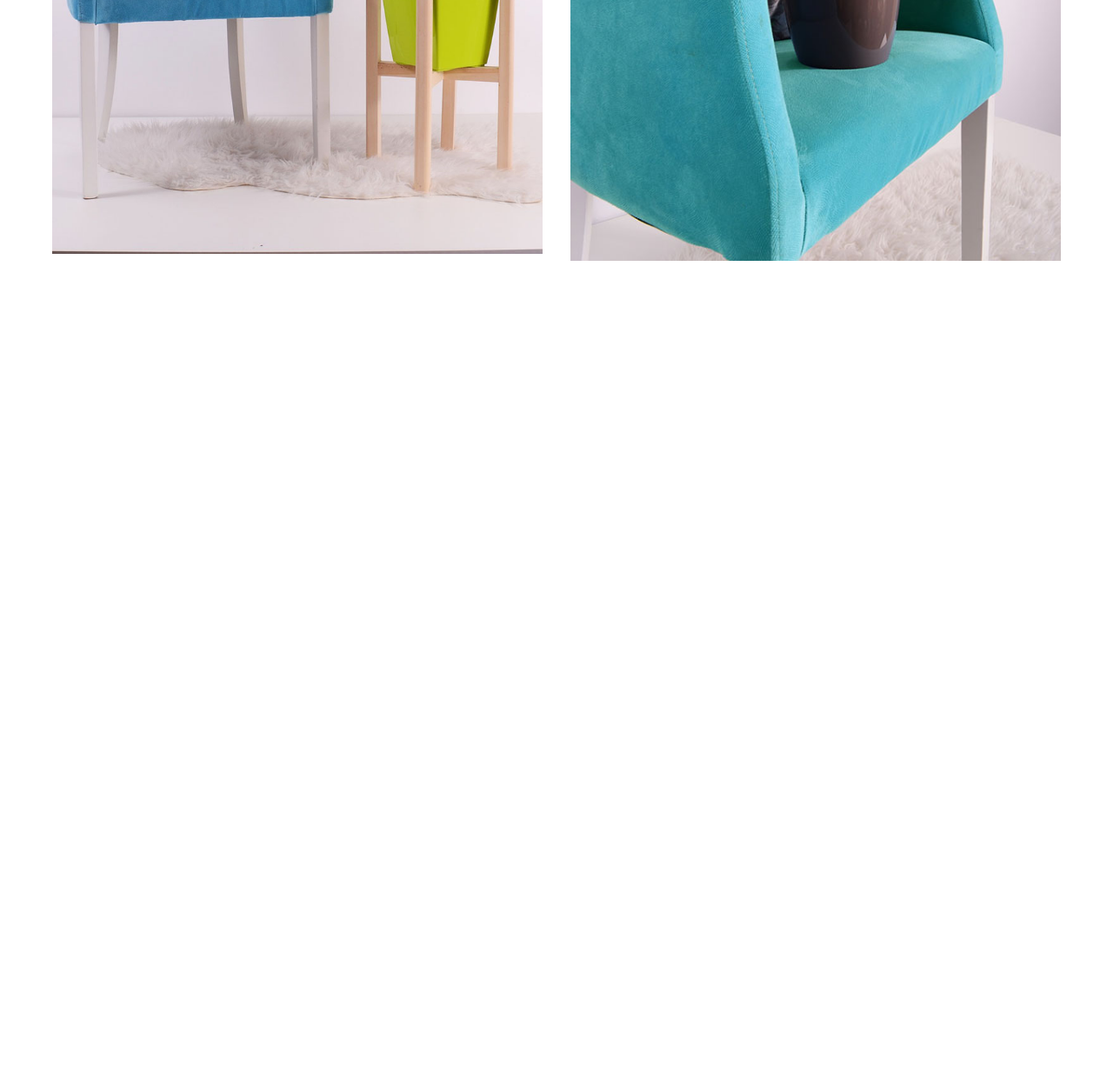
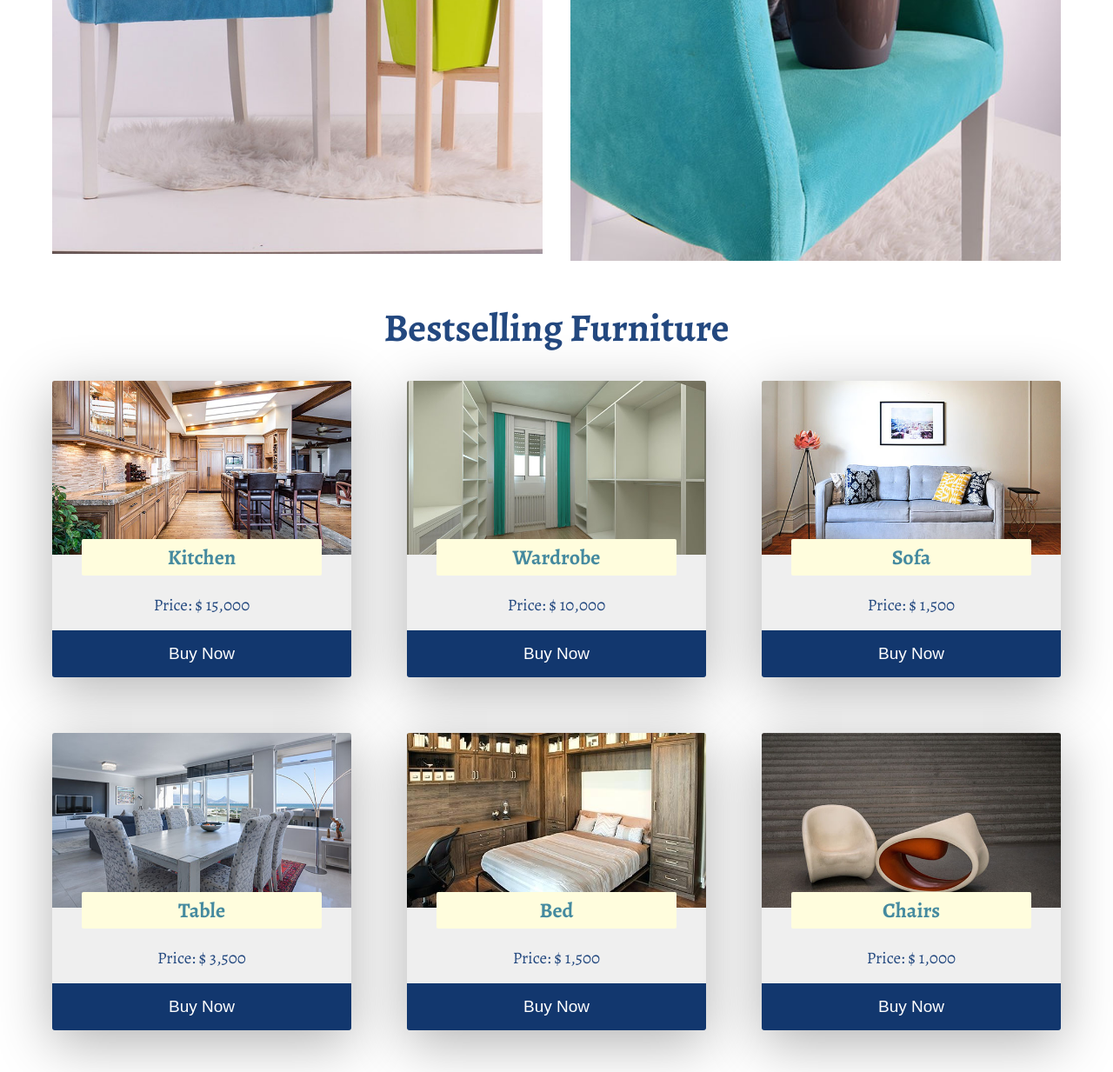
Before and after one commit to Mahesh-yadav/furniture-store, a website: page index.html in a window 1280 px wide. Shown: the part 1218-2451 px from the top of the page at 87% size. Before the commit the page ends 1518 px from the top, so only its background shows below. Drawn offline with nearby package versions, Linux system fonts and the light colour scheme.

Commit message:
finish bestselling furniture section

```diff
--- a/index.html
+++ b/index.html
@@ -185,6 +185,47 @@
             <button class="day-offer-btn">Show Now</button>
             <img src="./images/day-offer-img-two.jpg" alt="Offer Two" class="day-offer-image-two">
         </section>
+        <section class="bestselling">
+            <h1 class="bestselling-header">Bestselling Furniture</h1>
+            <div class="bestselling-cards">
+                <div class="bestselling-card">
+                    <img src="./images/bestsellig-furniture-kitchen.jpg" alt="" class="bestselling-image">
+                    <h2 class="bestselling-heading">Kitchen</h2>
+                    <p class="bestselling-price">Price: $ 15,000</p>
+                    <button class="bestselling-btn">Buy Now</button>
+                </div>
+                <div class="bestselling-card">
+                    <img src="./images/bestsellig-furniture-wardrobe.jpg" alt="" class="bestselling-image">
+                    <h2 class="bestselling-heading">Wardrobe</h2>
+                    <p class="bestselling-price">Price: $ 10,000</p>
+                    <button class="bestselling-btn">Buy Now</button>
+                </div>
+                <div class="bestselling-card">
+                    <img src="./images/bestsellig-furniture-sofa.jpg" alt="" class="bestselling-image">
+                    <h2 class="bestselling-heading">Sofa</h2>
+                    <p class="bestselling-price">Price: $ 1,500</p>
+                    <button class="bestselling-btn">Buy Now</button>
+                </div>
+                <div class="bestselling-card">
+                    <img src="./images/bestsellig-furniture-table.jpg" alt="" class="bestselling-image">
+                    <h2 class="bestselling-heading">Table</h2>
+                    <p class="bestselling-price">Price: $ 3,500</p>
+                    <button class="bestselling-btn">Buy Now</button>
+                </div>
+                <div class="bestselling-card">
+                    <img src="./images/bestsellig-furniture-bed.jpg" alt="" class="bestselling-image">
+                    <h2 class="bestselling-heading">Bed</h2>
+                    <p class="bestselling-price">Price: $ 1,500</p>
+                    <button class="bestselling-btn">Buy Now</button>
+                </div>
+                <div class="bestselling-card">
+                    <img src="./images/bestsellig-furniture-chairs.jpg" alt="" class="bestselling-image">
+                    <h2 class="bestselling-heading">Chairs</h2>
+                    <p class="bestselling-price">Price: $ 1,000</p>
+                    <button class="bestselling-btn">Buy Now</button>
+                </div>
+            </div>
+        </section>
     </main>
 </body>
 </html>
--- a/styles.css
+++ b/styles.css
@@ -17,7 +17,7 @@ body{
 .container{
     display: grid;
     grid-template-columns: minmax(6rem, 1fr) repeat(8, minmax(min-content, 16rem)) minmax(6rem, 1fr);
-    grid-template-rows: repeat(3, min-content) 70vh min-content;
+    grid-template-rows: repeat(3, min-content) 70vh repeat(5, min-content);
     row-gap: 1.6rem;
     margin-top: 1.6rem;
 }
@@ -411,3 +411,65 @@ body{
     width: 100%;
     align-self: end;
 }
+
+.bestselling{
+    grid-column: 2 / 10;
+    grid-row: 6 / 7;
+}
+
+.bestselling-header{
+    font-size: 4.5rem;
+    color: #23487f;
+    text-align: center;
+    margin: 3rem 0;
+}
+
+.bestselling-cards{
+    display: grid;
+    grid-template-columns: repeat(auto-fit, minmax(30rem, 1fr));
+    gap: 6.4rem;
+}
+
+.bestselling-card{
+    background-color: #efefef;
+    box-shadow: 0 1.5rem 6rem rgba(0, 0, 0, 0.3);
+}
+
+.bestselling img{
+    width: 100%;
+    border-radius: .3rem .3rem 0 0;
+}
+
+.bestselling-heading{
+    background-color: #fffddd;
+    width: 80%;
+    margin: auto;
+    text-align: center;
+    font-size: 2.4rem;
+    color: #458a9f;
+    padding: .5rem 0;
+    border-radius: .2rem;
+    transform: translateY(-50%);
+}
+
+.bestselling-price{
+    font-size: 1.9rem;
+    color: #23487f;
+    text-align: center;
+    margin-bottom: 1.6rem;
+}
+
+.bestselling-btn{
+    outline: none;
+    border: none;
+    border-radius: 0 0 .3rem .3rem;
+    width: 100%;
+    padding: 1.6rem 0;
+    background-color: #12376e;
+    color: #fff;
+    font-size: 1.9rem;
+}
+
+.bestselling-btn:hover{
+    background-color: #23487f;
+}
```
